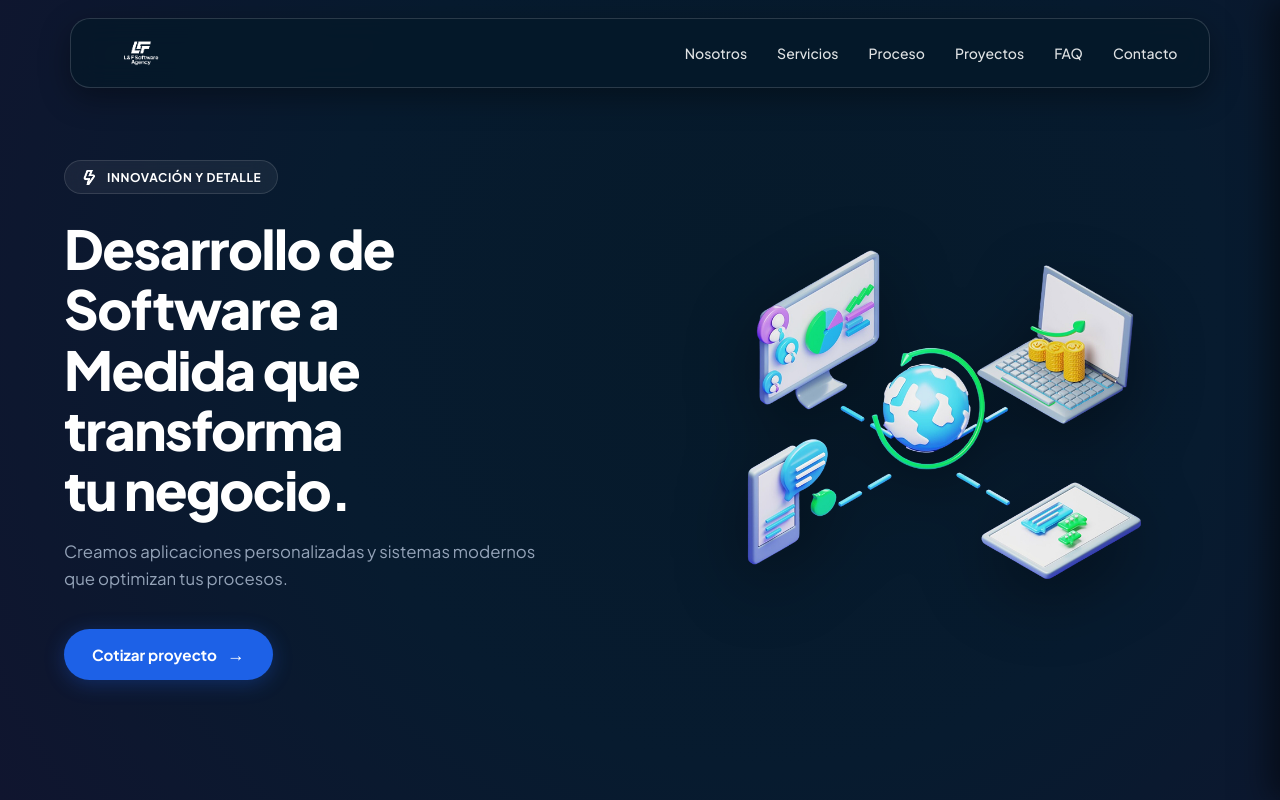
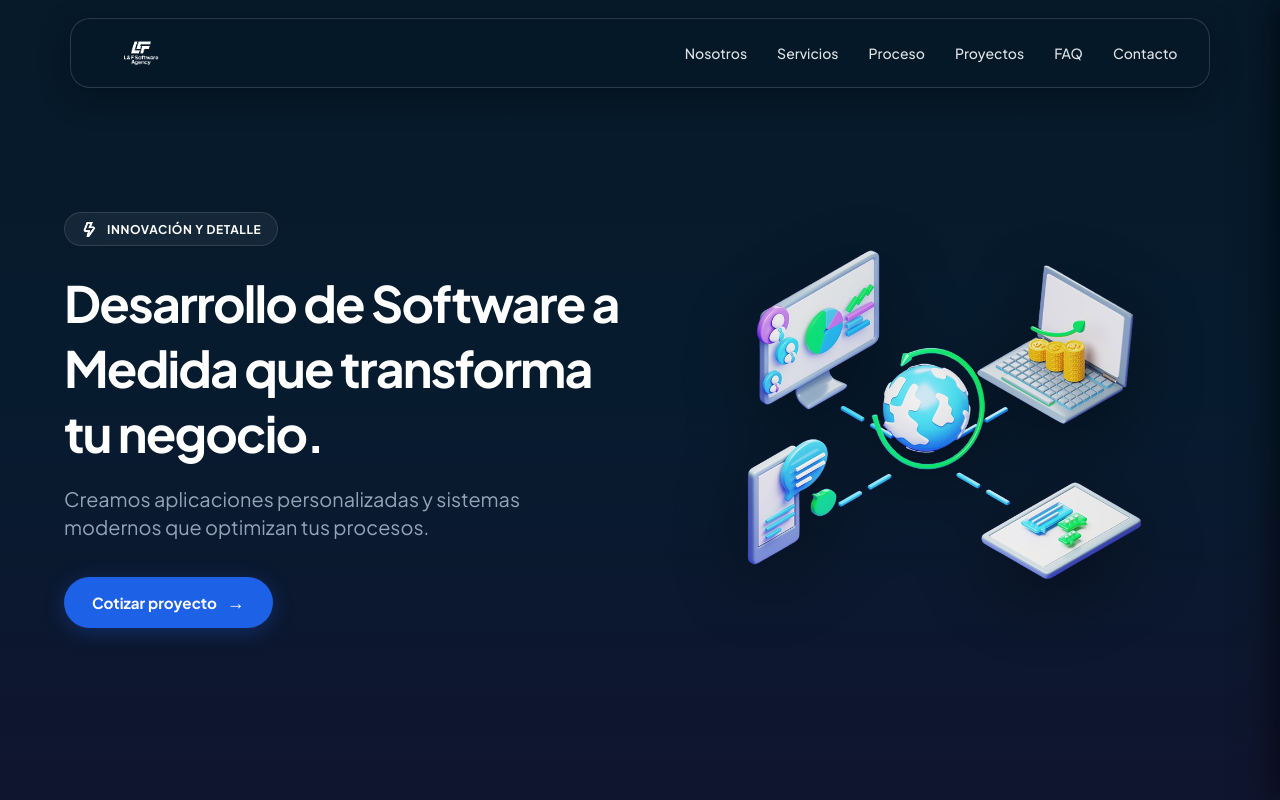
Before and after one commit to lfsoftwareagency/lf-website, a Next.js app: page / in a window 1280 px wide. Built offline with nearby package versions, Linux system fonts and the light colour scheme.

Commit message:
cambiando diseño de hero

```diff
--- a/app/sass/hero.modulo.css
+++ b/app/sass/hero.modulo.css
@@ -7,7 +7,7 @@
   display: flex;
   align-items: center;
   padding: 120px 0 80px;
-  background: radial-gradient(circle at 60% 40%, #0c182e 0%, #061A2A 0%, #071B2F 50%, #10152F 100%);
+  background: linear-gradient(#061A2A 0%, #071B2F 50%, #10152F 100%);
   font-family: "Plus Jakarta Sans", sans-serif;
 }
 
@@ -15,9 +15,6 @@
   position: absolute;
   inset: 0;
   pointer-events: none;
-  /*background-image:
-          linear-gradient(to right, rgba(255, 255, 255, 0.03) 1px, transparent 1px),
-          linear-gradient(to bottom, rgba(255, 255, 255, 0.03) 1px, transparent 1px);*/
   background-size: 60px 60px;
   opacity: 0.6;
   z-index: 1;
@@ -69,19 +66,20 @@
 .titulo_hero {
   margin: 0;
   color: #FFFFFF;
-  font-size: clamp(2.8rem, 4.2vw, 4rem);
-  font-weight: 800;
-  line-height: 1.12;
-  letter-spacing: -1.5px;
+  max-width: 600px;
+  font-size: 50px;
+  font-weight: 700;
+  line-height: 1.3;
+  letter-spacing: -1.8px;
 }
 
 .descripcion_hero {
-  max-width: 480px;
+  max-width: 550px;
   margin: 20px 0 0;
   color: #94A3B8;
-  font-size: 1.05rem;
+  font-size: 1.24rem;
   font-weight: 400;
-  line-height: 1.6;
+  line-height: 1.4;
 }
 
 .boton_contacto_hero {
--- a/app/sass/hero.modulo.scss
+++ b/app/sass/hero.modulo.scss
@@ -19,7 +19,7 @@ $border-badge: rgba(255, 255, 255, 0.12);
   display: flex;
   align-items: center;
   padding: 120px 0 80px;
-  background: radial-gradient(circle at 60% 40%, #0c182e 0%, $fondo-degradado1 0%, $fondo-degradado2 50%, $fondo-degradado3 100%);
+  background: linear-gradient($fondo-degradado1 0%, $fondo-degradado2 50%, $fondo-degradado3 100%);
   font-family: 'Plus Jakarta Sans', sans-serif;
 }
 
@@ -27,9 +27,6 @@ $border-badge: rgba(255, 255, 255, 0.12);
   position: absolute;
   inset: 0;
   pointer-events: none;
-  /*background-image:
-          linear-gradient(to right, rgba(255, 255, 255, 0.03) 1px, transparent 1px),
-          linear-gradient(to bottom, rgba(255, 255, 255, 0.03) 1px, transparent 1px);*/
   background-size: 60px 60px;
   opacity: 0.6;
   z-index: 1;
@@ -83,19 +80,20 @@ $border-badge: rgba(255, 255, 255, 0.12);
 .titulo_hero {
   margin: 0;
   color: $blanco;
-  font-size: clamp(2.8rem, 4.2vw, 4rem);
-  font-weight: 800;
-  line-height: 1.12;
-  letter-spacing: -1.5px;
+  max-width: 600px;
+  font-size: 50px;
+  font-weight: 700;
+  line-height: 1.3;
+  letter-spacing: -1.8px;
 }
 
 .descripcion_hero {
-  max-width: 480px;
+  max-width: 550px;
   margin: 20px 0 0;
   color: $texto-secundario;
-  font-size: 1.05rem;
+  font-size: 1.24rem;
   font-weight: 400;
-  line-height: 1.6;
+  line-height: 1.4;
 }
 
 .boton_contacto_hero {
```
Also changed, not shown: 1 other file (tests, documents, lock files or other folders).
